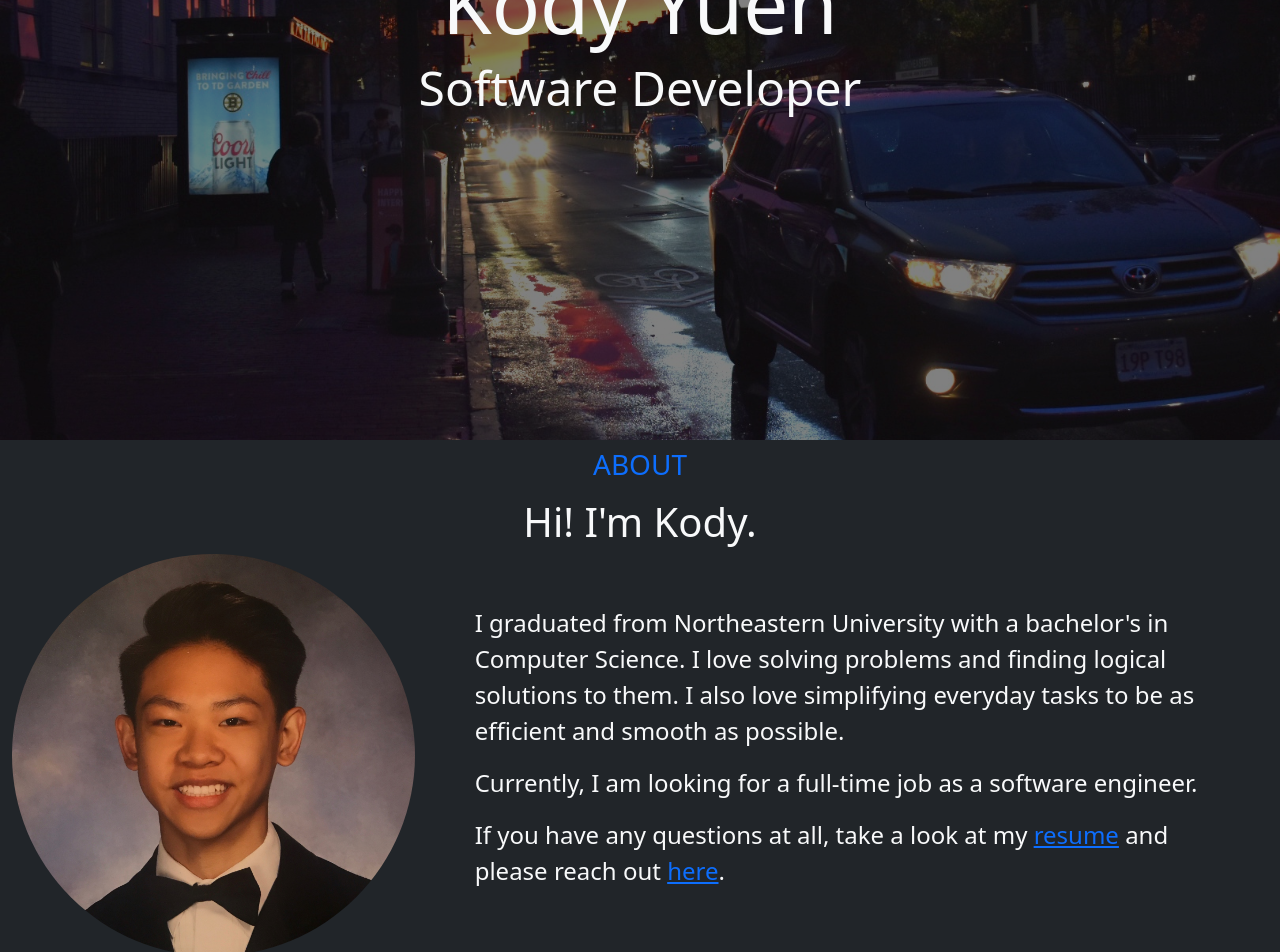
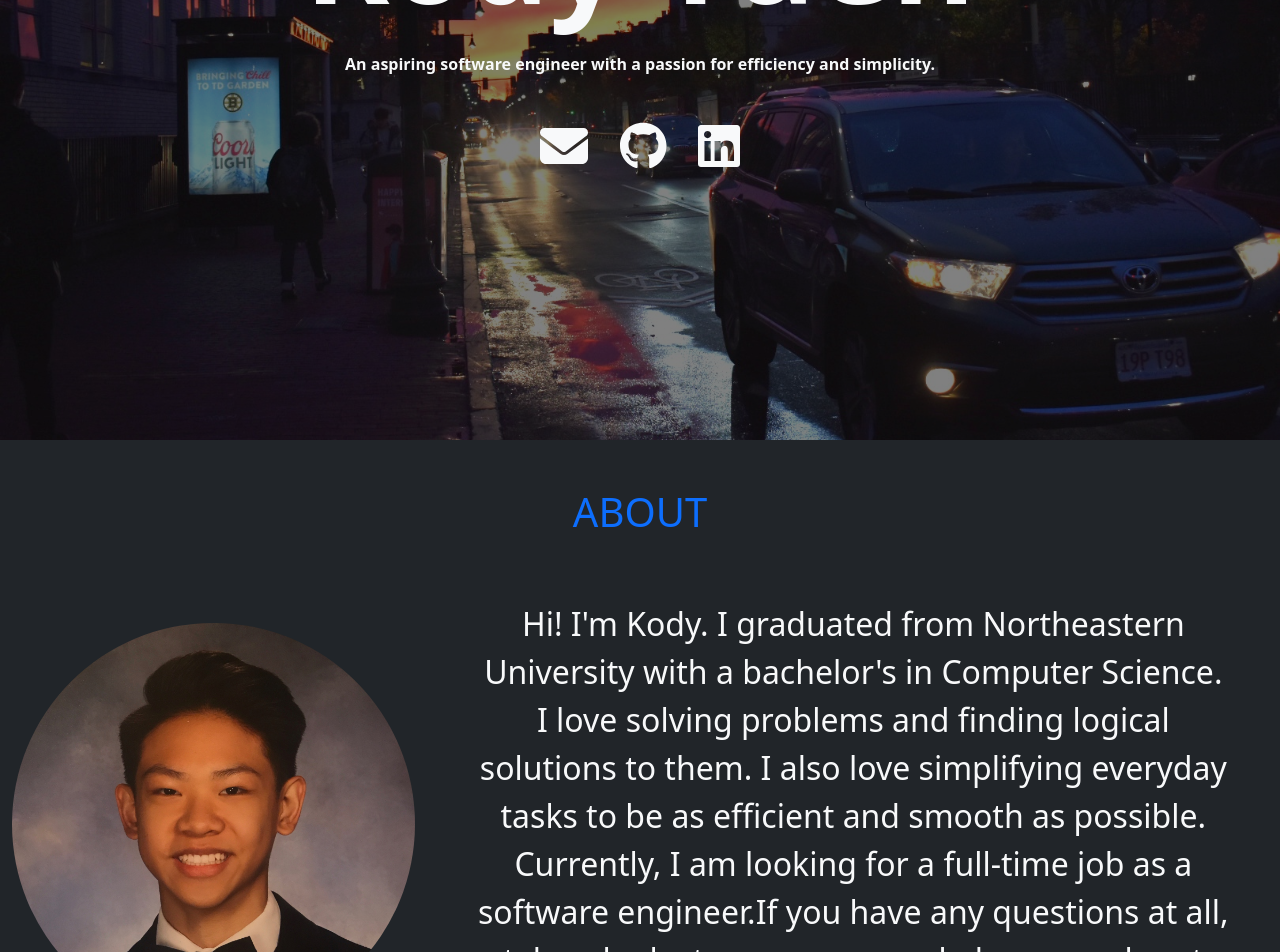
Before and after one commit to kodyyuen/website, a React (Create React App) app: page / in a window 1280 px wide. Shown: the part 360-1312 px from the top of the page. Built offline with nearby package versions, Linux system fonts and the light colour scheme.

Commit message:
finished home page and about page

```diff
--- a/package.json
+++ b/package.json
@@ -3,10 +3,15 @@
   "version": "0.1.0",
   "private": true,
   "dependencies": {
+    "@fortawesome/fontawesome-svg-core": "^6.4.0",
+    "@fortawesome/free-brands-svg-icons": "^6.4.0",
+    "@fortawesome/free-solid-svg-icons": "^6.4.0",
+    "@fortawesome/react-fontawesome": "^0.2.0",
     "@testing-library/jest-dom": "^5.16.5",
     "@testing-library/react": "^13.4.0",
     "@testing-library/user-event": "^13.5.0",
     "bootstrap": "^5.2.3",
+    "font-awesome": "^4.7.0",
     "react": "^18.2.0",
     "react-bootstrap": "^2.7.4",
     "react-dom": "^18.2.0",
--- a/src/App.js
+++ b/src/App.js
@@ -4,6 +4,10 @@ import Home from './components/home';
 import Navigation from './components/navigation';
 import About from './components/about';
 import 'bootstrap/dist/css/bootstrap.min.css';
+import { library } from '@fortawesome/fontawesome-svg-core';
+import { fab } from '@fortawesome/free-brands-svg-icons';
+import { fas } from '@fortawesome/free-solid-svg-icons';
+import Projects from './components/projects';
 
 function App() {
   return (
@@ -11,8 +15,10 @@ function App() {
       <Navigation/>
       <Home/>
       <About/>
+      <Projects/>
     </>
   );
 }
 
 export default App;
+library.add(fab, fas);
--- a/src/components/about.js
+++ b/src/components/about.js
@@ -5,27 +5,38 @@ import resume from "../assets/KodyYuenResume.pdf";
 const About = () => {
   return (
     <>
-      <Container fluid className="bg-dark text-light">
-        <Row className="text-center">
-          <h3 className="p-2 text-primary">ABOUT</h3>
-          <h1 className="">Hi! I'm Kody.</h1>
+      <Container fluid id="about" className="bg-dark text-light py-5">
+        <Row className="text-center mb-2">
+          <h3 className="text-primary fs-1">ABOUT</h3>
         </Row>
-        <Row>
+        <Row className="d-flex flex-wrap align-items-center">
           <Col className="col-4 d-none d-md-block">
             <Image fluid roundedCircle src={self} alt="me" />
           </Col>
-          <Col className="d-flex align-content-center align-items-center flex-wrap p-5 fs-4">
+          <Col className="text-center d-block d-lg-none p-4 fs-4">
             <p>
-              I graduated from Northeastern University with a bachelor's in
+              Hi! I'm Kody. I graduated from Northeastern University with a bachelor's in
               Computer Science. I love solving problems and finding logical
               solutions to them. I also love simplifying everyday tasks to be as
               efficient and smooth as possible.
-            </p>
-            <p>
               Currently, I am looking for a full-time job as a software
               engineer.
+              {`If you have any questions at all, take a look at my `}
+              <a href={resume} target="_blank" rel="noreferrer">
+                resume
+              </a>
+               {` and please reach out `}
+              <a href="#contact">here</a>.
             </p>
+          </Col>
+          <Col className="text-center d-none d-lg-block p-5 fs-2">
             <p>
+              Hi! I'm Kody. I graduated from Northeastern University with a bachelor's in
+              Computer Science. I love solving problems and finding logical
+              solutions to them. I also love simplifying everyday tasks to be as
+              efficient and smooth as possible.
+              Currently, I am looking for a full-time job as a software
+              engineer.
               {`If you have any questions at all, take a look at my `}
               <a href={resume} target="_blank" rel="noreferrer">
                 resume
--- a/src/components/home.js
+++ b/src/components/home.js
@@ -1,8 +1,9 @@
-import { Container } from "react-bootstrap";
+import { Container, Col, Row } from "react-bootstrap";
 import boston from "../assets/img/boston-updated.jpg";
+import { FontAwesomeIcon } from "@fortawesome/react-fontawesome";
 
 const Home = () => {
-  const sectionStyle = {
+  const backgroundStyle = {
     backgroundImage: `url(${boston})`,
     backgroundColor: "rgb(128, 128, 128)",
     backgroundBlendMode: "multiply",
@@ -11,16 +12,48 @@ const Home = () => {
     backgroundSize: "cover",
   };
 
+  const icons = [
+    {
+      image: "fas fa-envelope",
+      url: "mailto:work@kodyyuen.dev",
+    },
+    {
+      image: "fab fa-github",
+      url: "https://github.com/kodyyuen",
+    },
+    {
+      image: "fab fa-linkedin",
+      url: "https://www.linkedin.com/in/hashirshoaeb/",
+    },
+  ];
+
+  const iconSize = "3x";
+
   return (
     <>
       <Container
         fluid
         className="text-light min-vh-100 d-flex align-content-center align-items-center flex-wrap m-0"
-        style={sectionStyle}
+        style={backgroundStyle}
+        id="home"
       >
         <Container className="text-center">
-          <h1 className="display-1">Kody Yuen</h1>
-          <h2 className="display-5">Software Developer</h2>
+          <h1 className="display-1 d-sm-block d-md-none mb-3 fw-bold" style={{fontSize: "4.2rem"}}>Kody Yuen</h1>
+          <h1 className="display-1 d-none d-md-block mb-4 fw-bold" style={{fontSize: "8rem"}}>Kody Yuen</h1>
+          <p className="display-6 fw-bold" style={{fontSize: "1rem"}}>An aspiring software engineer with a passion for efficiency and simplicity.</p>
+          <Container className="p-3">
+            {icons.map((icon, idx) => (
+              <a
+                href={icon.url}
+                target="_blank"
+                rel="noreferrer"
+                key={`social-icon-${idx}`}
+                className="text-light"
+              >
+                <FontAwesomeIcon icon={`${icon.image}`} size={`${iconSize}`} className="m-3"/>
+              </a>
+            ))}
+          </Container>
         </Container>
       </Container>
     </>
--- a/src/components/navigation.js
+++ b/src/components/navigation.js
@@ -3,7 +3,7 @@ import { Navbar, Nav } from "react-bootstrap";
 const Navigation = () => {
   return (
     <>
-      <Navbar fixed="top" variant="dark" expand="lg">
+      <Navbar fixed="top" variant="dark" expand="lg" className="p-3">
         <Navbar.Toggle aria-controls="basic-navbar-nav" />
         <Navbar.Collapse id="basic-navbar-nav">
           <Nav>
@@ -14,70 +14,6 @@ const Navigation = () => {
           </Nav>
         </Navbar.Collapse>
       </Navbar>
-
-      {/* //   <nav className="navbar navbar-expand d-none d-md-block navbar-light bg-light mb-2">
-        //     <div className="container-fluid">
-        //       <a className="navbar-brand">GetRecs</a>
-        //       <div className="collapse navbar-collapse" id="navbarSupportedContent">
-        //         <ul className="navbar-nav me-auto mb-lg-0">
-        //           <li className="nav-item">
-        //             <Link to="/"
-        //               className={`nav-link ${parts[1] === '' ? 'active text-primary' : ''}`}>
-        //               Home
-        //             </Link>
-        //           </li>
-        //           <li className="nav-item">
-        //             <Link to="/search"
-        //               className={`nav-link ${parts[1] === 'search' ? 'active text-primary' : ''}`}>
-        //               Search
-        //             </Link>
-        //           </li>
-        //           <li className={`nav-item ${currentUser ? 'd-none' : ''}`}>
-        //             <Link to="/login"
-        //               className={`nav-link ${parts[1] === 'login' ? 'active text-primary' : ''}`}>
-        //               Login
-        //             </Link>
-        //           </li>
-        //           <li className={`nav-item ${currentUser ? 'd-none' : ''}`}>
-        //             <Link to="/register"
-        //               className={`nav-link ${parts[1] === 'register' ? 'active text-primary' : ''}`}>
-        //               Register
-        //             </Link>
-        //           </li>
-        //           {
-        //             currentUser &&
-        //             <li className="nav-item">
-        //               <Link to={`/profile/${currentUser._id}`}
-        //                 className={`nav-link ${parts[1] === 'profile'
-        //                   && parts.length == 3
-        //                   && parts[2] === currentUser._id ? 'active text-primary' : ''}`}>
-        //                 Profile
-        //               </Link>
-        //             </li>
-        //           }
-        //           {
-        //             currentUser &&
-        //             <li className={`nav-item ${currentUser.role !== "ADMIN" ? 'd-none' : ''}`}>
-        //               <Link to="/users"
-        //                 className={`nav-link ${parts[1] === 'users' ? 'active text-primary' : ''}`}>
-        //                 Users
-        //               </Link>
-        //             </li>
-        //           }
-
-        //         </ul>
-        //         {
-        //           currentUser &&
-        //           <li className="d-flex">
-        //             Logged in as
-        //             <Link to="/profile" className="text-dark ms-1">
-        //               {currentUser.name.length > 0 ? currentUser.name : currentUser.username}
-        //             </Link>
-        //           </li>
-        //         }
-        //       </div>
-        //     </div>
-        //   </nav> */}
     </>
   );
 };
--- /dev/null
+++ b/src/components/projects.js
@@ -0,0 +1,8 @@
+const Projects = () => {
+    return (
+        <>
+        </>
+    )
+}
+
+export default Projects;
```
Also changed, not shown: 1 other file (tests, documents, lock files or other folders).
